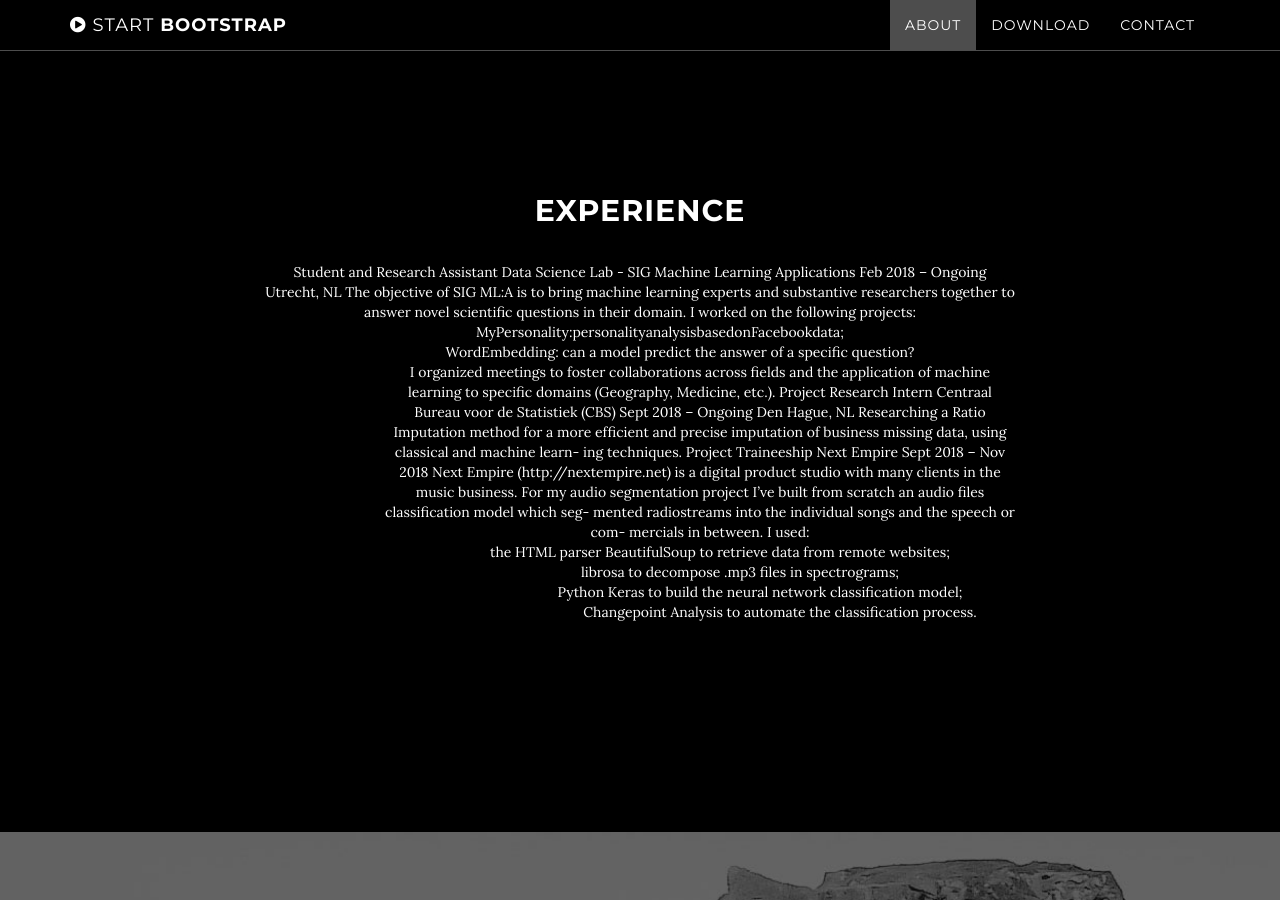
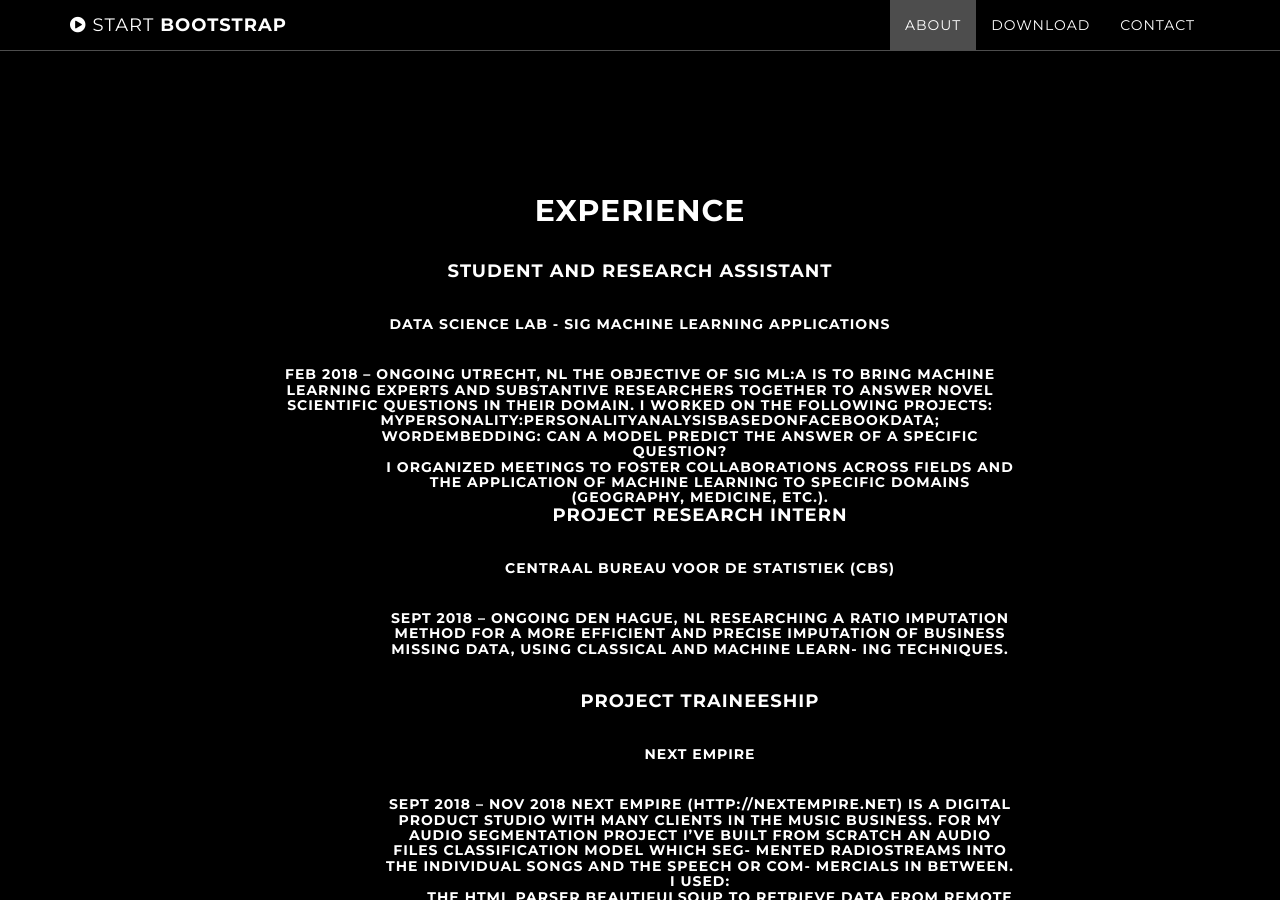
Before and after one commit to AgneseG/AgneseG.github.io, a Jekyll site: the page built from index.html, in a window 1280 px wide and 900 px high, scrolled down 906 px. Built offline with Jekyll 4.4.1, drawn with Linux system fonts in a browser that asks for light colours.

```diff
--- a/_includes/about.html
+++ b/_includes/about.html
@@ -7,22 +7,23 @@
 
 
 
-                Student and Research Assistant
-Data Science Lab - SIG Machine Learning Applications
+<h4>Student and Research Assistant <h4>
+<h5>Data Science Lab - SIG Machine Learning Applications <h5>
 Feb 2018 – Ongoing Utrecht, NL
 
 The objective of SIG ML:A is to bring machine learning experts and substantive researchers together to answer novel scientific questions in their domain. I worked on the following projects:
 <ul> MyPersonality:personalityanalysisbasedonFacebookdata;
 <ul> WordEmbedding: can a model predict the answer of a specific question?
 <ul> I organized meetings to foster collaborations across fields and the application of machine learning to specific domains (Geography, Medicine, etc.).
-Project Research Intern
-Centraal Bureau voor de Statistiek (CBS)
+
+    <h4>Project Research Intern <h4>
+<h5>Centraal Bureau voor de Statistiek (CBS) <h5>
 Sept 2018 – Ongoing Den Hague, NL
 Researching a Ratio Imputation method for a more efficient and precise imputation of business missing data, using classical and machine learn- ing techniques.
 
 
-Project Traineeship
-Next Empire
+<h4>Project Traineeship <h4>
+<h5>Next Empire <h5>
 Sept 2018 – Nov 2018
 
 Next Empire (http://nextempire.net) is a digital product studio with many clients in the music business. For my audio segmentation project I’ve built from scratch an audio files classification model which seg- mented radiostreams into the individual songs and the speech or com- mercials in between. I used:
```
